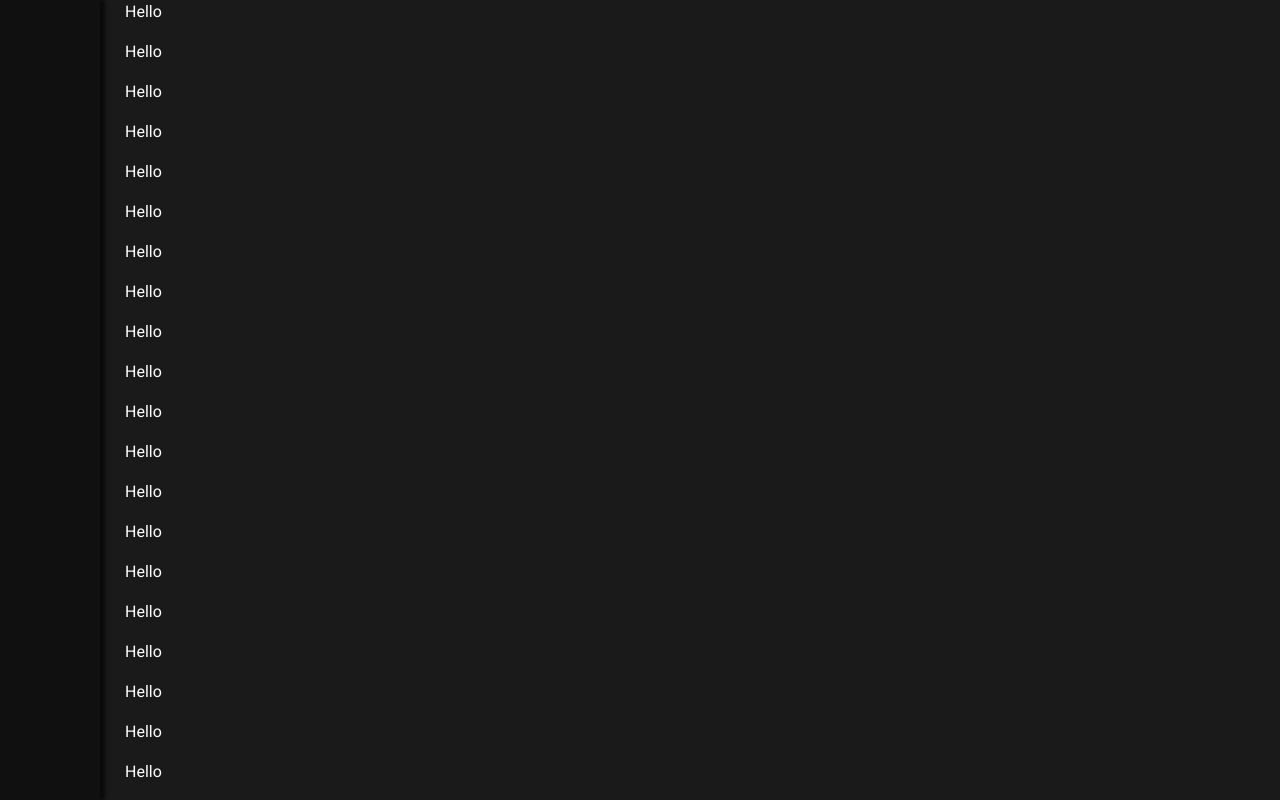
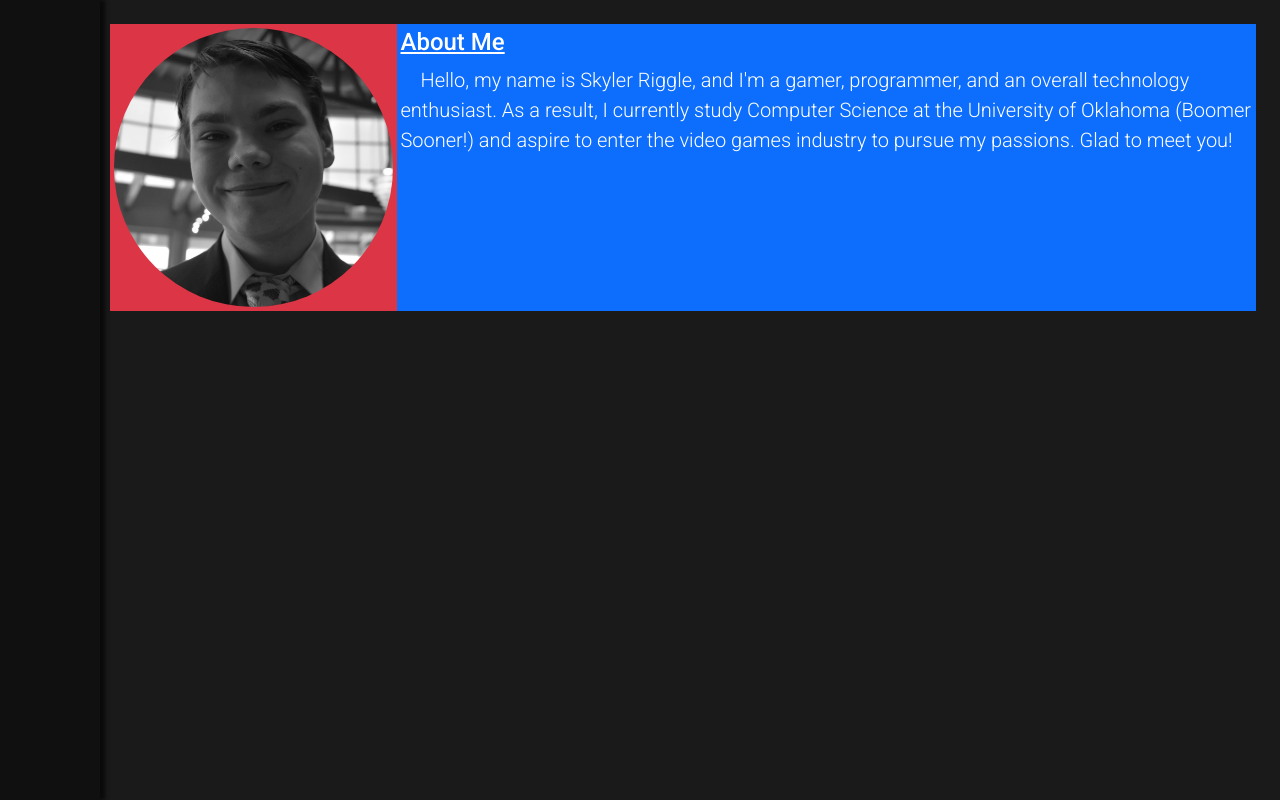
Before and after one commit to SkylerRiggle/SkylerRiggle.github.io, a React (Create React App) app: page /#/ in a window 1280 px wide. Shown: the top 800 px of the page. Built offline with nearby package versions, Linux system fonts and the light colour scheme.

Commit message:
Intro Spacing

```diff
--- a/src/components/Introduction.tsx
+++ b/src/components/Introduction.tsx
@@ -3,23 +3,6 @@ import Portrait from '../images/portrait.jpg';
 const Introduction = () =>
 {
     return (
-        // <div
-        //     className='position-relative w-100 h-100 my-5 mx-5'
-        //     style={{
-        //         minHeight: '80vh'
-        //     }}
-        // >
-        //     <img
-        //         src={Portrait}
-        //         alt="Portrait"
-        //         className='rounded-circle'
-        //         style={{
-        //             minWidth: '200px',
-        //             width: '30%',
-        //             filter: 'grayscale(100%)'
-        //         }}
-        //     />
-
         //     <div
         //         className='position-absolute top-0'
         //         style={{
@@ -37,50 +20,30 @@ const Introduction = () =>
         //         </h2>
         //     </div>
 
-        //     <div
-        //         className='position-absolute'
-        //         style={{
-        //             left: '25%',
-        //             bottom: '5%'
-        //         }}
-        //     >
-        //         <h4><u>About Me</u></h4>
-        //         <blockquote className='blockquote fw-light'>
-        //             &emsp;Hello, my name is Skyler Riggle, and I'm a gamer, programmer, and an overall
-        //             technology enthusiast. As a result, I currently study Computer Science at the University
-        //             of Oklahoma (Boomer Sooner!) and aspire to enter the video games industry to pursue my
-        //             passions. Glad to meet you!
-        //         </blockquote>
-        //     </div>
-        // </div>
+        <div className='d-flex flex-wrap w-100 bg-success'>
+            {/** Portrait Section */}
+            <div className='bg-danger w-25 p-1 end-0' style={{minWidth:'200px', minHeight:'200px'}}>
+                <img
+                    src={Portrait}
+                    alt="Portrait"
+                    className='rounded-circle w-100'
+                    style={{
+                        filter: 'grayscale(100%)'
+                    }}
+                />
+            </div>
 
-        <>
-            <p>Hello</p>
-            <p>Hello</p>
-            <p>Hello</p>
-            <p>Hello</p>
-            <p>Hello</p>
-            <p>Hello</p>
-            <p>Hello</p>
-            <p>Hello</p>
-            <p>Hello</p>
-            <p>Hello</p>
-            <p>Hello</p>
-            <p>Hello</p>
-            <p>Hello</p>
-            <p>Hello</p>
-            <p>Hello</p>
-            <p>Hello</p>
-            <p>Hello</p>
-            <p>Hello</p>
-            <p>Hello</p>
-            <p>Hello</p>
-            <p>Hello</p>
-            <p>Hello</p>
-            <p>Hello</p>
-            <p>Hello</p>
-            <p>Hello</p>
-        </>
+            {/** About Me Section */}
+            <div className='bg-primary w-75 p-1' style={{minWidth:'200px', minHeight:'200px'}}>
+                <h4><u>About Me</u></h4>
+                <blockquote className='blockquote fw-light'>
+                    &emsp;Hello, my name is Skyler Riggle, and I'm a gamer, programmer, and an overall
+                    technology enthusiast. As a result, I currently study Computer Science at the University
+                    of Oklahoma (Boomer Sooner!) and aspire to enter the video games industry to pursue my
+                    passions. Glad to meet you!
+                </blockquote>
+            </div>
+        </div>
     );
 }
 
--- a/src/components/Layout.tsx
+++ b/src/components/Layout.tsx
@@ -5,7 +5,7 @@ const Layout = (props: { children: any }) =>
     return (
         <div className="d-flex">
             <NavBar />
-            <div style={{marginLeft: '125px'}}>
+            <div className="w-100 my-4 me-4" style={{marginLeft: '110px'}}>
                 {props.children}
             </div>
         </div>
```
